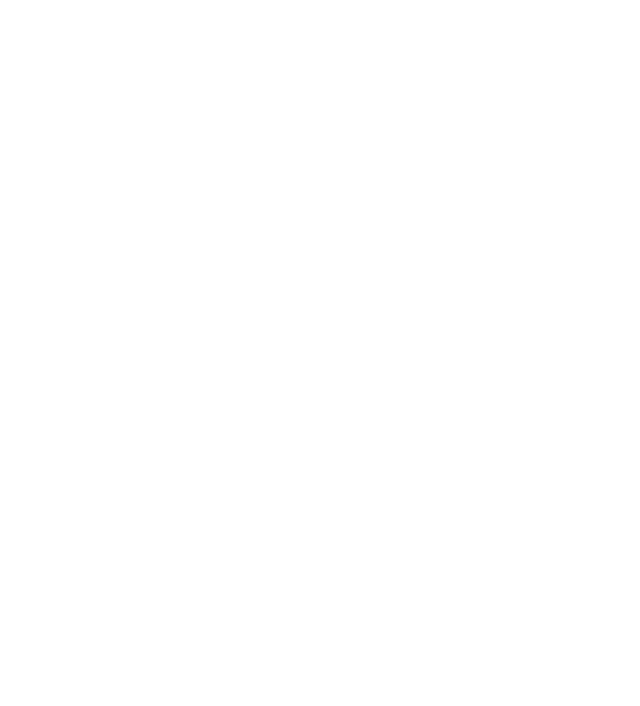
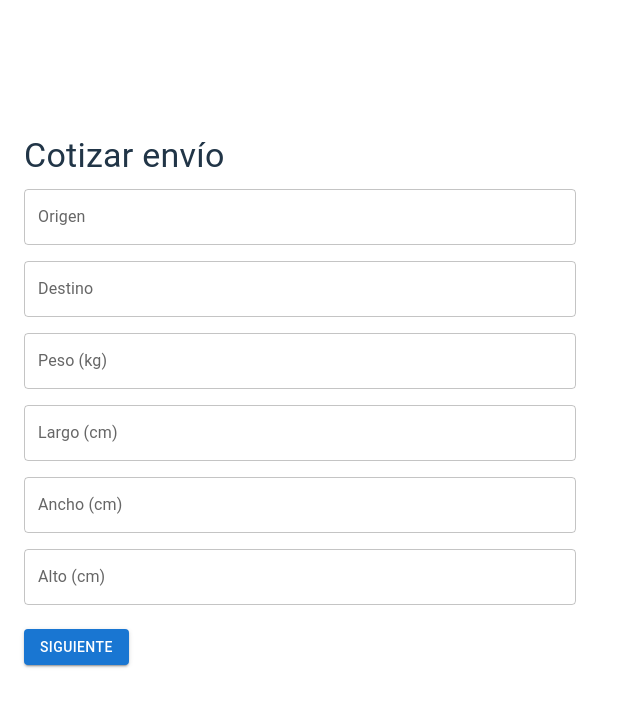
Before and after one commit to wilson-elemente/Front-quotation-and-delivery, a React (Vite) app in the folder frontend-quotation/: page /quote in a window 1280 px wide. Before the commit this address had no page. Shown: the top 706 px of the page, without its empty margins (0-640 px from the left). Built offline with nearby package versions, Linux system fonts and the light colour scheme; sample sign-in values are in the browser's storage.

Commit message:
Add quote functionality with form validation and API integration

```diff
--- a/frontend-quotation/package.json
+++ b/frontend-quotation/package.json
@@ -12,12 +12,14 @@
   "dependencies": {
     "@emotion/react": "^11.14.0",
     "@emotion/styled": "^11.14.1",
-    "@mui/material": "^7.1.2",
+    "@hookform/resolvers": "^5.1.1",
+    "@mui/material": "^7.2.0",
     "axios": "^1.10.0",
     "react": "^19.1.0",
     "react-dom": "^19.1.0",
     "react-hook-form": "^7.59.0",
-    "react-router-dom": "^7.6.3"
+    "react-router-dom": "^7.6.3",
+    "yup": "^1.6.1"
   },
   "devDependencies": {
     "@eslint/js": "^9.29.0",
--- a/frontend-quotation/src/App.tsx
+++ b/frontend-quotation/src/App.tsx
@@ -2,6 +2,7 @@
 import LoginPage from './pages/LoginPage';
 import RegisterPage from './pages/RegisterPage';
 import DashboardPage from './pages/DashboardPage';
+import QuotePage from './pages/QuotePage';
 import type { JSX } from 'react';
 
 function PrivateRoute({ children }: { children: JSX.Element }) {
@@ -23,6 +24,14 @@
             </PrivateRoute>
           }
         />
+        <Route
+          path="/quote"
+          element={
+            <PrivateRoute>
+              <QuotePage />
+            </PrivateRoute>
+          }
+        />
       </Routes>
     </Router>
   );
--- /dev/null
+++ b/frontend-quotation/src/pages/QuotePage.tsx
@@ -0,0 +1,162 @@
+import {
+    TextField,
+    Button,
+    Container,
+    Typography,
+
+} from '@mui/material';
+import { useForm } from 'react-hook-form';
+import { yupResolver } from '@hookform/resolvers/yup';
+import * as yup from 'yup';
+import Grid from '@mui/material/Grid';
+import { getQuote } from '../services/quoteService';
+import type { QuoteResponseDTO } from '../types/index';
+
+
+
+type FormData = {
+    origin: string;
+    destination: string;
+    weightKg: number;
+    lengthCm: number;
+    widthCm: number;
+    heightCm: number;
+};
+
+const schema = yup.object().shape({
+    origin: yup.string().required('Origen requerido'),
+    destination: yup
+        .string()
+        .required('Destino requerido')
+        .notOneOf([yup.ref('origin')], 'Origen y destino deben ser diferentes'),
+    weightKg: yup
+        .number()
+        .min(1, 'Peso debe ser mayor a 0')
+        .typeError('Peso es requerido')
+        .positive('Debe ser mayor a 0')
+        .required('Peso es requerido'),
+    lengthCm: yup
+        .number()
+        .typeError('Largo es requerido')
+        .positive('Debe ser mayor a 0')
+        .required('Largo es requerido'),
+    widthCm: yup
+        .number()
+        .typeError('Ancho es requerido')
+        .positive('Debe ser mayor a 0')
+        .required('Ancho es requerido'),
+    heightCm: yup
+        .number()
+        .typeError('Alto es requerido')
+        .positive('Debe ser mayor a 0')
+        .required('Alto es requerido'),
+});
+
+
+
+export default function QuotePage() {
+    const {
+        register,
+        handleSubmit,
+        formState: { errors },
+    } = useForm<FormData>({
+        resolver: yupResolver(schema),
+    });
+
+    const onSubmit = async (data: FormData) => {
+        try {
+            const res: QuoteResponseDTO = await getQuote(data);
+            const priceSoles = (res.priceCents / 100).toFixed(2);
+            alert(`Precio de la cotización: S/ ${priceSoles}`);
+        } catch (err) {
+            console.error(err);
+            alert('Error al obtener la cotización');
+        }
+    };
+
+    return (
+        <Container maxWidth="sm">
+            <Typography variant="h4" gutterBottom>
+                Cotizar envío
+            </Typography>
+            <form onSubmit={handleSubmit(onSubmit)}>
+                <Grid container spacing={2}>
+                    <Grid size={12}>
+                        <TextField
+                            label="Origen"
+                            fullWidth
+                            {...register('origin')}
+                            error={!!errors.origin}
+                            helperText={errors.origin?.message}
+                        />
+                    </Grid>
+
+                    <Grid size={12}>
+                        <TextField
+                            label="Destino"
+                            fullWidth
+                            {...register('destination')}
+                            error={!!errors.destination}
+                            helperText={errors.destination?.message}
+                        />
+                    </Grid>
+
+                    <Grid size={12}>
+                        <TextField
+                            label="Peso (kg)"
+                            type="number"
+                            fullWidth
+                            inputProps={{ step: "any" }}
+                            {...register('weightKg', { valueAsNumber: true })}
+                            error={!!errors.weightKg}
+                            helperText={errors.weightKg?.message}
+                        />
+                    </Grid>
+
+                    <Grid size={12}>
+                        <TextField
+                            label="Largo (cm)"
+                            type="number"
+                            fullWidth
+                            {...register('lengthCm', { valueAsNumber: true })}
+                            error={!!errors.lengthCm}
+                            helperText={errors.lengthCm?.message}
+                        />
+                    </Grid>
+
+                    <Grid size={12}>
+                        <TextField
+                            label="Ancho (cm)"
+                            type="number"
+                            fullWidth
+                            {...register('widthCm', { valueAsNumber: true })}
+                            error={!!errors.widthCm}
+                            helperText={errors.widthCm?.message}
+                        />
+                    </Grid>
+
+                    <Grid size={12}>
+                        <TextField
+                            label="Alto (cm)"
+                            type="number"
+                            fullWidth
+                            {...register('heightCm', { valueAsNumber: true })}
+                            error={!!errors.heightCm}
+                            helperText={errors.heightCm?.message}
+                        />
+                    </Grid>
+                </Grid>
+
+
+                <Button
+                    type="submit"
+                    variant="contained"
+                    color="primary"
+                    sx={{ mt: 3 }}
+                >
+                    Siguiente
+                </Button>
+            </form>
+        </Container>
+    );
+}
--- /dev/null
+++ b/frontend-quotation/src/services/quoteService.ts
@@ -0,0 +1,12 @@
+import axios from 'axios';
+import  type { QuoteRequestDTO, QuoteResponseDTO } from '../types/index'; // crea este archivo si es necesario
+
+const API_URL = 'http://localhost:3000';
+
+export async function getQuote(data: QuoteRequestDTO): Promise<QuoteResponseDTO> {
+  const token = localStorage.getItem('token');
+  const response = await axios.post(`${API_URL}/quote`, data, {
+    headers: { Authorization: `Bearer ${token}` },
+  });
+  return response.data;
+}
```
Also changed, not shown: frontend-quotation/src/types/index.ts (added, +12 -0 lines), 1 other file (tests, documents, lock files or other folders).
